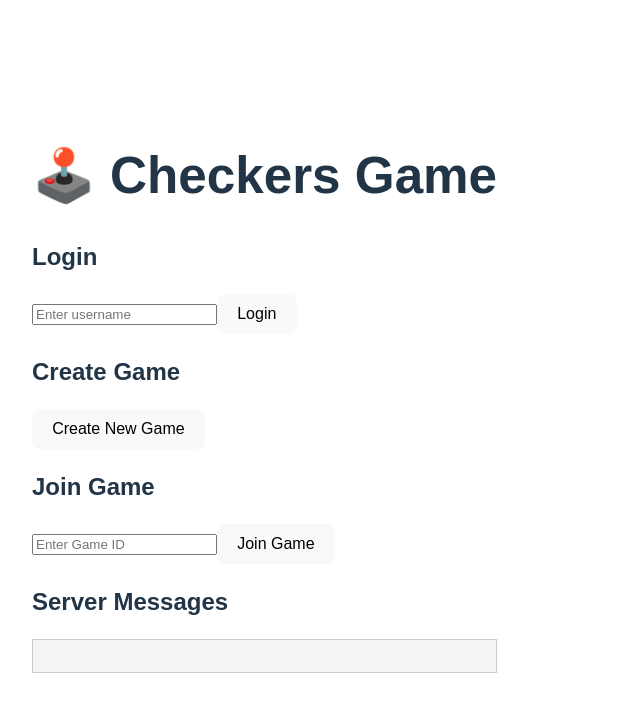
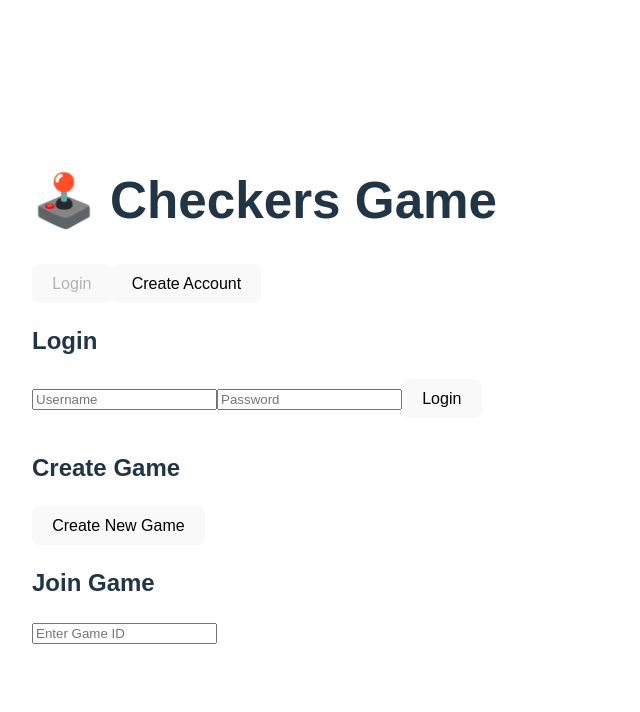
Before and after one commit to sarahhaniya/checkers, a React (Vite) app in the folder client/: page / in a window 1280 px wide. Shown: the top 712 px of the page, without its empty margins (0-640 px from the left). Built offline with nearby package versions, Linux system fonts and the light colour scheme; no server answers.

Commit message:
login bars

```diff
--- a/client/src/App.jsx
+++ b/client/src/App.jsx
@@ -1,4 +1,4 @@
-import React, { useState } from "react";
+import React, { useState, useCallback } from "react";
 import useWebSocket from "./hooks/useWebSocket";
 import useGameState from "./hooks/useGameState";
 
@@ -10,15 +10,30 @@ function App() {
     updateFromServer,
   } = useGameState();
 
-  const sendMessage = useWebSocket(updateFromServer);
+  const memoizedUpdateFromServer = useCallback(updateFromServer, []);
+  const sendMessage = useWebSocket(memoizedUpdateFromServer);
 
-  const [username, setUsername] = useState("");
-  const [gameToJoin, setGameToJoin] = useState("");
+  const [view, setView] = useState("login"); // 'login' or 'register'
+
+  // Login state
+  const [loginUsername, setLoginUsername] = useState("");
+  const [loginPassword, setLoginPassword] = useState("");
+
+  // Register state
+  const [regEmail, setRegEmail] = useState("");
+  const [regUsername, setRegUsername] = useState("");
+  const [regPassword, setRegPassword] = useState("");
 
   const handleLogin = () => {
-    if (username.trim()) {
-      sendMessage(`login ${username}`);
-      setPlayer(username);
+    if (loginUsername && loginPassword) {
+      sendMessage(`login ${loginUsername} ${loginPassword}`);
+      setPlayer(loginUsername);
+    }
+  };
+
+  const handleRegister = () => {
+    if (regEmail && regUsername && regPassword) {
+      sendMessage(`register ${regEmail} ${regUsername} ${regPassword}`);
     }
   };
 
@@ -26,28 +41,72 @@ function App() {
     sendMessage("create");
   };
 
-  const handleJoinGame = () => {
-    if (gameToJoin.trim()) {
-      sendMessage(`join ${gameToJoin}`);
-      setGameId(gameToJoin);
-    }
+  const handleJoinGame = (id) => {
+    sendMessage(`join ${id}`);
+    setGameId(id);
   };
 
   return (
     <div style={{ padding: "2rem", fontFamily: "Arial" }}>
       <h1>🕹️ Checkers Game</h1>
 
+      {/* TAB SWITCHER */}
       <div style={{ marginBottom: "1rem" }}>
-        <h2>Login</h2>
-        <input
-          type="text"
-          placeholder="Enter username"
-          value={username}
-          onChange={(e) => setUsername(e.target.value)}
-        />
-        <button onClick={handleLogin}>Login</button>
+        <button onClick={() => setView("login")} disabled={view === "login"}>
+          Login
+        </button>
+        <button onClick={() => setView("register")} disabled={view === "register"}>
+          Create Account
+        </button>
       </div>
 
+      {/* LOGIN FORM */}
+      {view === "login" && (
+        <div style={{ marginBottom: "2rem" }}>
+          <h2>Login</h2>
+          <input
+            type="text"
+            placeholder="Username"
+            value={loginUsername}
+            onChange={(e) => setLoginUsername(e.target.value)}
+          />
+          <input
+            type="password"
+            placeholder="Password"
+            value={loginPassword}
+            onChange={(e) => setLoginPassword(e.target.value)}
+          />
+          <button onClick={handleLogin}>Login</button>
+        </div>
+      )}
+
+      {/* REGISTER FORM */}
+      {view === "register" && (
+        <div style={{ marginBottom: "2rem" }}>
+          <h2>Create Account</h2>
+          <input
+            type="email"
+            placeholder="Email"
+            value={regEmail}
+            onChange={(e) => setRegEmail(e.target.value)}
+          />
+          <input
+            type="text"
+            placeholder="Username"
+            value={regUsername}
+            onChange={(e) => setRegUsername(e.target.value)}
+          />
+          <input
+            type="password"
+            placeholder="Password"
+            value={regPassword}
+            onChange={(e) => setRegPassword(e.target.value)}
+          />
+          <button onClick={handleRegister}>Register</button>
+        </div>
+      )}
+
+      {/* GAME CREATION / JOINING */}
       <div style={{ marginBottom: "1rem" }}>
         <h2>Create Game</h2>
         <button onClick={handleCreateGame}>Create New Game</button>
@@ -58,25 +117,8 @@ function App() {
         <input
           type="text"
           placeholder="Enter Game ID"
-          value={gameToJoin}
-          onChange={(e) => setGameToJoin(e.target.value)}
+          onChange={(e) => handleJoinGame(e.target.value)}
         />
-        <button onClick={handleJoinGame}>Join Game</button>
-      </div>
-
-      <div>
-        <h2>Server Messages</h2>
-        <pre
-          style={{
-            background: "#f4f4f4",
-            padding: "1rem",
-            maxHeight: "300px",
-            overflowY: "auto",
-            border: "1px solid #ccc",
-          }}
-        >
-          {messages.join("\n")}
-        </pre>
       </div>
     </div>
   );
```
Also changed, not shown: 1 other file (tests, documents, lock files or other folders).
